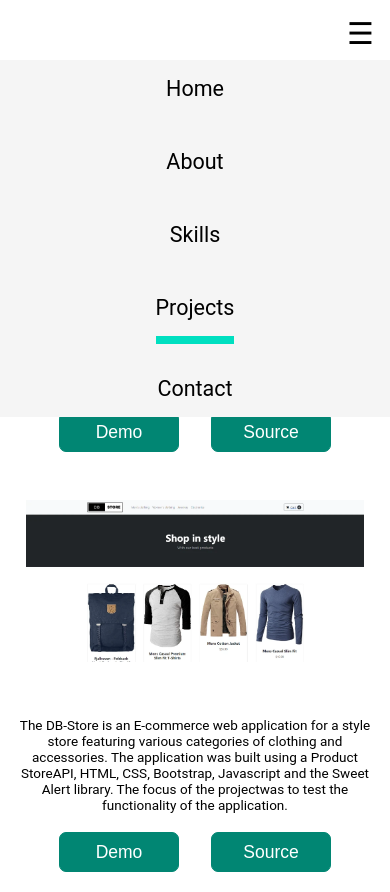
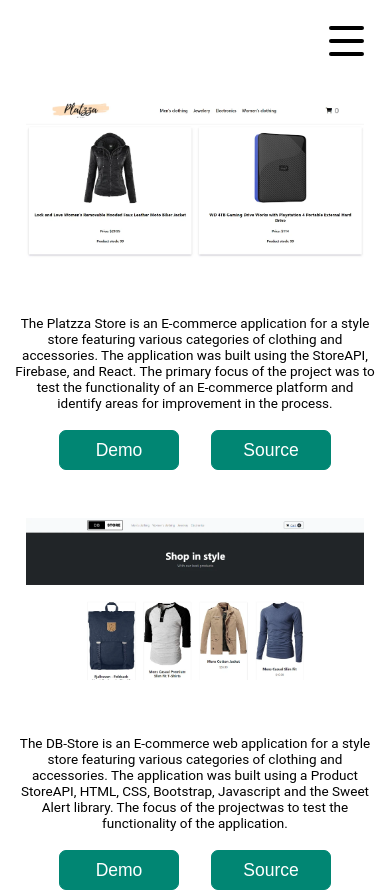
Before and after one commit to juanc-escobar/portfolio, a React (Vite) app: page /projects in a window 390 px wide. Shown: the top 892 px of the page. Built offline with nearby package versions, Linux system fonts and the light colour scheme.

Commit message:
menu update

```diff
--- a/src/components/BaseLayout.css
+++ b/src/components/BaseLayout.css
@@ -1,4 +1,6 @@
 .spa {
+    overflow-x: hidden;
+    overflow-y: hidden;
     display: flex;
     flex-direction: column;
     justify-content: space-between;
--- a/src/components/Projects/ProjectCard.css
+++ b/src/components/Projects/ProjectCard.css
@@ -41,6 +41,7 @@
     border: 1px solid #018673;
     color: white;
     border-radius: 7px;
+    cursor: pointer;
 }
 
 
--- /dev/null
+++ b/src/components/nav/MenuBtn.jsx
@@ -0,0 +1,14 @@
+import React from 'react'
+import "./Nav.css"
+
+const MenuBtn = (props) => {
+  return (
+    <div onClick={props.handleClick} className={`icon nav-icon-5 burger ${props.clicked ? 'open' : ''}`} >
+        <span></span>
+        <span></span>
+        <span></span>
+    </div>
+  )
+}
+
+export default MenuBtn
--- a/src/components/nav/Nav.css
+++ b/src/components/nav/Nav.css
@@ -1,18 +1,24 @@
 .nav {
+    overflow: hidden;
     background-color: white;
     color: black;
     padding: 1rem;
     width: 100vw;
-    margin-bottom: 2rem;
+    display: flex;
+    justify-content: end;
+    align-items: center;
 }
 
 .nav-list {
-    display: flex;
-    justify-content: center;
-    align-items: center;
-    gap: 8rem;
+  position: absolute;
+  margin-left: auto;
+  margin-right: auto;
+  text-align: center;
 }
 
+.nav-list:not(.list-active) {
+  display: none;
+}
 
 .nav-item {
     list-style: none;
@@ -25,9 +31,33 @@
     transition: all 250ms ease;
 }
 
+.list-active{
+  width: 100%;
+  display: flex;
+  flex-direction: column;
+  justify-content: space-around;
+  gap: 2rem;
+  align-items: center;
+  position: absolute;
+  margin-left: auto;
+  margin-right: auto;
+  top: 20%;
+  left: 0;
+  right: 0;
+  text-align: center;
+  z-index: 2;
+  animation: slide-in 500ms forwards;
+}
 
-.active {
-    border-image-source: -webkit-linear-gradient(#00dfc0, #00dfc0 );
+.list-active p {
+  font-size: calc(24px + 0.390625vw);
+  font-weight: 600;
+  color: white;
+}
+
+.active-page {
+  text-decoration:none;
+  border-image-source: -webkit-linear-gradient( white, white);
   border-bottom: 8px solid;
   border-radius: 4px;
   border-image-slice: 1;
@@ -37,62 +67,148 @@
     display: none;
 }
 
-/*
-
-@media only screen and (max-width: 940px) {
-    .nav-list {
-        gap: 2rem;
+.show {
+    position: initial;
+    margin: 0;
 }
 
-    .nav-item {
-        font-size: calc(16px + 0.390625vw);
+
+.nav-icon-5{
+  width: 35px;
+  height: 30px;
+  margin: 10px 10px;
+  position: relative;
+  cursor: pointer;
+  display: inline-block;
 }
+.nav-icon-5 span{
+  background-color:black;
+  position: absolute;
+  border-radius: 2px;
+  transition: .3s cubic-bezier(.8, .5, .2, 1.4);
+  width:100%;
+  height: 4px;
+  transition-duration: 500ms
 }
-*/
-
-@media (max-width: 998px) {
-    nav {
-      flex-direction: column;
+.nav-icon-5 span:nth-child(1){
+  top:0px;
+  left: 0px;
+}
+.nav-icon-5 span:nth-child(2){
+  top:13px;
+  left: 0px;
+  opacity:1;
+}
+.nav-icon-5 span:nth-child(3){
+  bottom:0px;
+  left: 0px;
+}
+.nav-icon-5:not(.open):hover span:nth-child(1){
+  transform: rotate(-3deg) scaleY(1.1);
+}
+.nav-icon-5:not(.open):hover span:nth-child(2){
+  transform: rotate(3deg) scaleY(1.1);
+}
+.nav-icon-5:not(.open):hover span:nth-child(3){
+  transform: rotate(-4deg) scaleY(1.1);
+}
+.nav-icon-5.open span:nth-child(1){
+  transform: rotate(45deg);
+  top: 13px;
+}
+.nav-icon-5.open span:nth-child(2){
+  opacity:0;
+}
+.nav-icon-5.open span:nth-child(3){
+  transform: rotate(-45deg);
+  top: 13px;
 }
 
-    .show {
+@media (min-width: 768px) {
+
+  .nav-icon-5 {
       display: none;
   }
 
   .nav-list {
-        flex-direction: column;
-        gap: 1rem;
-        position: fixed;
-        top: 60px;
-        left: 0;
-        width: 100vw;
-        background-color: whitesmoke;
+    display: flex;
+    position: initial;
+    margin: 0;
+    top: 0;
+    flex-direction: row;
+    justify-content: center;
+    align-items: center;
+    gap: clamp(1rem, 3rem, 5rem);
+    background-color: white;
+    margin-left: auto;
+    margin-right: auto;
+    text-align: center;
     z-index: 10;
   }
 
-    .nav-item {
-        padding: 1rem 0;
+  .list-active{
+    animation: none;
   }
 
-    .menu-icon {
-      display: block;
-      cursor: pointer;
-      justify-content: flex-end;
+  .nav-list:not(.list-active) {
+    display: flex;
   }
 
-    .menu-icon:before {
-      content: "\2630";
-      font-size: 30px;
-      position: fixed;
-      top: 1rem;
-      right: 1rem;
+  .list-active p {
+    font-size: calc(22px + 0.390625vw);
+    font-weight: 200;
+    color: black;
   }
 
-    .menu-btn:checked ~ .show-menu {
-        display: block;
+  .active-page {
+    text-decoration:none;
+    border-image-source: -webkit-linear-gradient(#00dfc0, #00dfc0 );
   }
 
-    .menu-btn:checked ~ .nav-list .nav-item {
-      margin: 10px 0;
+}
+
+.initial {
+  background-color: #018673;
+  position: absolute;
+  width: 100%;
+  height: 100%;
+  z-index: -1;
+}
+
+.initial:not(.active) {
+  display: none;
+}
+
+.active {
+  border-radius: 0 0 0 60%;
+  top: 70px;
+  left: 0;
+  width: 100%;
+  height: 70%;
+  z-index: 1;
+  animation: slide-in 500ms forwards;
+}
+
+@keyframes slide-in {
+  0% {
+    transform: translateX(100%);
+  }
+  100% {
+    transform: translateX(0%);
   }
 }
+
+@keyframes slide-out {
+  0% {
+    transform: translateX(0%);
+  }
+  100% {
+    transform: translateX(100%);
+  }
+}
+
+@media (min-width: 768px) {
+  .initial {
+  display: none;
+  }
+}
--- a/src/components/nav/Nav.jsx
+++ b/src/components/nav/Nav.jsx
@@ -1,5 +1,6 @@
-import { useState, useEffect } from "react"
+import { useState} from "react"
 import {Link, useLocation} from "react-router-dom"
+import MenuBtn from "./MenuBtn"
 import "./Nav.css"
 
 const links = [
@@ -36,32 +37,28 @@ const links = [
 const Nav = () => {
   const location = useLocation()
   const [active, setActive] = useState(location.pathname === '/' ? 'home' : location.pathname.slice(1, location.pathname.length));
-  const [showMenu, setShowMenu] = useState(false);
+  const [clicked, setClicked] = useState(false);
 
-  useEffect (() =>{
-    const handleResize = () => {
-      if (window.innerWidth > 998) {
-        setShowMenu(true);
+  const handleClick = () => {
+    setClicked(!clicked)
   }
-    };
 
-    window.addEventListener('resize', handleResize);
-    return () => window.removeEventListener('resize', handleResize);
-  }, []);
+  const handleTwo = (onClick1, onClick2) => (event) => {
+    onClick1(event);
+    onClick2(event);
+  }
 
-  const toggleMenu = () => {
-    setShowMenu(!showMenu);
-  }
 
 
   return (
     <nav className="nav">
-        <div className="menu-icon" onClick={toggleMenu}></div>
-        <ul className={showMenu ? "nav-list show" : "nav-list"}>
+        <MenuBtn clicked={clicked} handleClick={handleClick} />
+        <div className={`initial ${clicked ? ' active' : ''}`}></div>
+          <ul className={`nav-list ${clicked ? 'list-active' : ''}`}>
             {links.map((link, index) => {
               return (
-              <li key={index} className={(link.active === active) ? "nav-item active": "nav-item" }>
-                <Link to= {link.to} onClick={() => setActive(link.active)}>
+                <li key={index} className={(link.active === active) ? "nav-item active-page": "nav-item" }>
+                  <Link to= {link.to} onClick={handleTwo(() => setActive(link.active), handleClick)} >
                     <p>{link.name}</p>
                   </Link>
                 </li>
```
Lines whose indentation alone changed are shown as unchanged.
